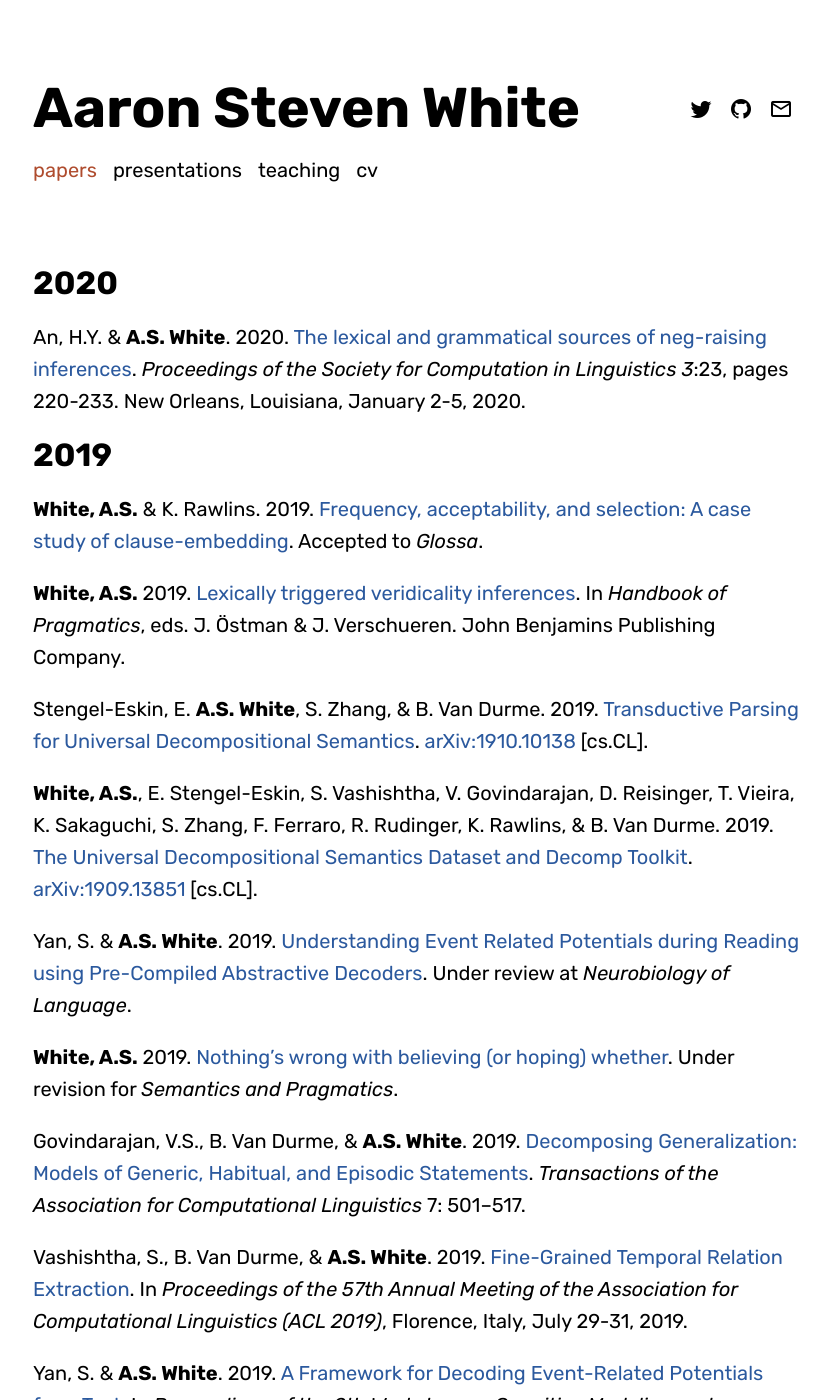
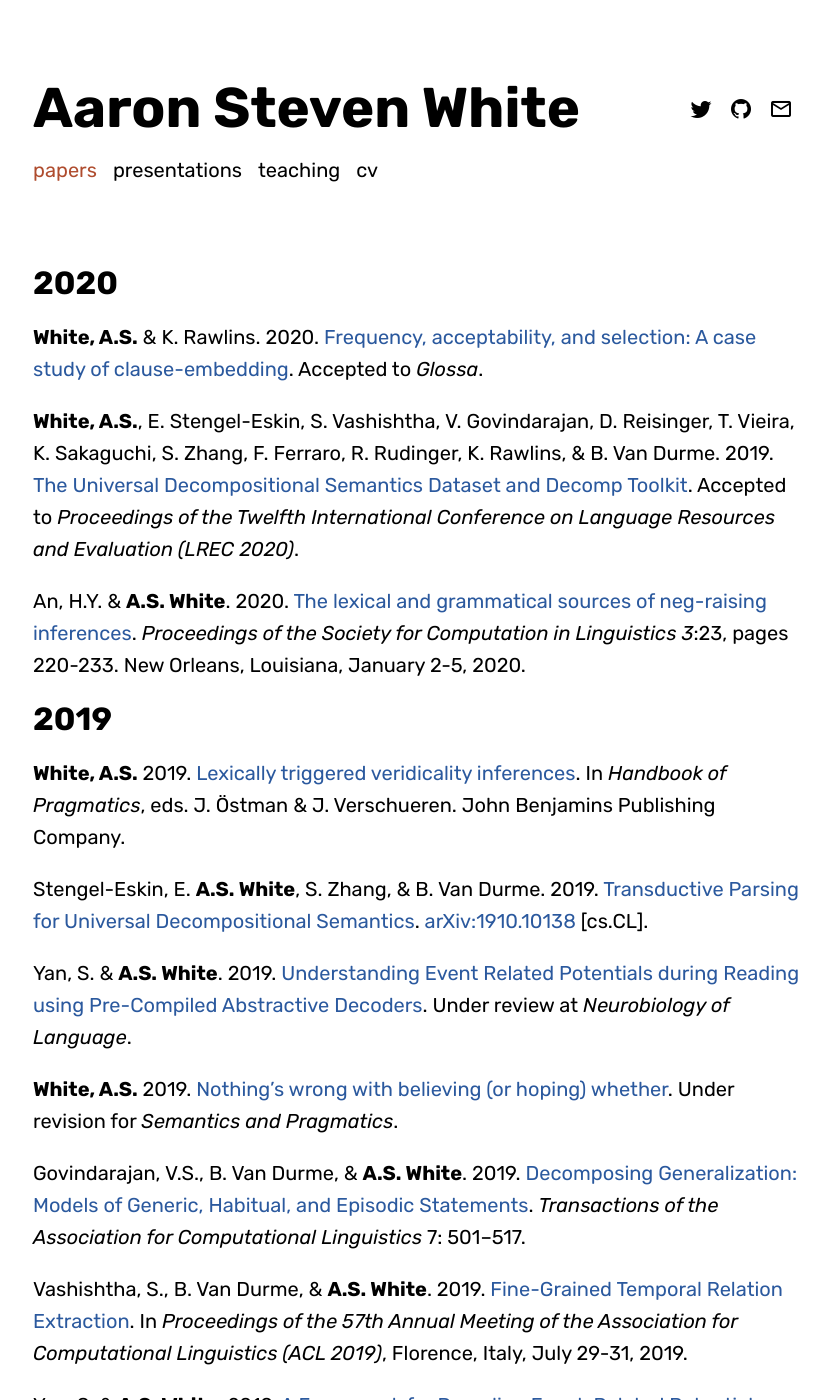
Before and after one commit to JIAXINGUY/aaronstevenwhite.github.io, a Jekyll site: the page built from papers.md, in a window 1280 px wide and 1400 px high. Shown: the whole window, without its empty margins (223-1052 px from the left). Built offline with Jekyll 4.4.1, drawn with Linux system fonts in a browser that asks for light colours; some web fonts are replaced.

Commit message:
Updates UDS1.0 citation for LREC acceptance

```diff
--- a/papers.md
+++ b/papers.md
@@ -6,17 +6,17 @@ share: false
 
 # 2020
 
+**White, A.S.** & K. Rawlins. 2020. [Frequency, acceptability, and selection: A case study of clause-embedding](https://ling.auf.net/lingbuzz/004596/current.pdf). Accepted to *Glossa*.
+
+**White, A.S.**, E. Stengel-Eskin, S. Vashishtha, V. Govindarajan, D. Reisinger, T. Vieira, K. Sakaguchi, S. Zhang, F. Ferraro, R. Rudinger, K. Rawlins, & B. Van Durme. 2019. [The Universal Decompositional Semantics Dataset and Decomp Toolkit](https://arxiv.org/pdf/1909.13851). Accepted to  _Proceedings of the Twelfth International Conference on Language Resources and Evaluation (LREC 2020)_.
+
 An, H.Y. & **A.S. White**.  2020.  [The lexical and grammatical sources of neg-raising inferences](https://scholarworks.umass.edu/cgi/viewcontent.cgi?article=1138&context=scil). _Proceedings of the Society for Computation in Linguistics 3_:23, pages 220-233.  New Orleans, Louisiana, January 2-5, 2020.
 
 # 2019
 
-**White, A.S.** & K. Rawlins. 2019. [Frequency, acceptability, and selection: A case study of clause-embedding](https://ling.auf.net/lingbuzz/004596/current.pdf). Accepted to *Glossa*.
-
 **White, A.S.** 2019. [Lexically triggered veridicality inferences](https://benjamins.com/online/hop/articles/lex4). In _Handbook of Pragmatics_, eds. J. Östman & J. Verschueren. John Benjamins Publishing Company.
 
 Stengel-Eskin, E. **A.S. White**, S. Zhang, & B. Van Durme. 2019. [Transductive Parsing for Universal Decompositional Semantics](https://arxiv.org/pdf/1910.10138). [arXiv:1910.10138](https://arxiv.org/abs/1910.10138) [cs.CL].
-
-**White, A.S.**, E. Stengel-Eskin, S. Vashishtha, V. Govindarajan, D. Reisinger, T. Vieira, K. Sakaguchi, S. Zhang, F. Ferraro, R. Rudinger, K. Rawlins, & B. Van Durme. 2019. [The Universal Decompositional Semantics Dataset and Decomp Toolkit](https://arxiv.org/pdf/1909.13851). [arXiv:1909.13851](https://arxiv.org/abs/1909.13851) [cs.CL].
 
 Yan, S. & **A.S. White**. 2019. [Understanding Event Related Potentials during Reading using Pre-Compiled Abstractive Decoders](https://psyarxiv.com/mwpf5/). Under review at _Neurobiology of Language_.
 
```
